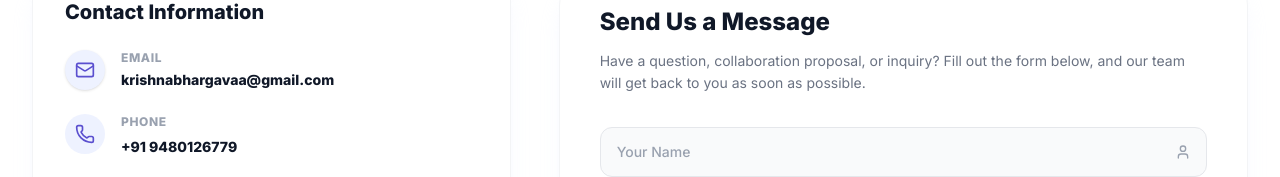
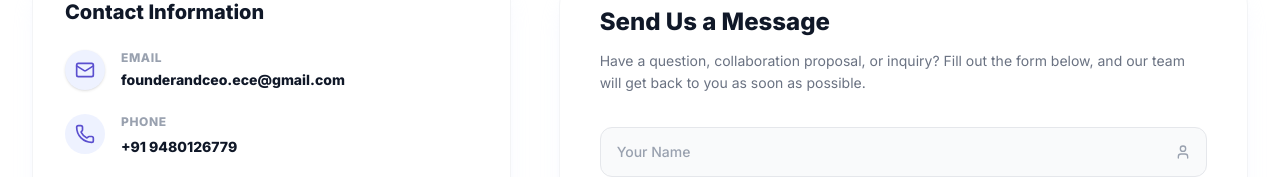
Before and after one commit to Prahants/ece-development, a React (Vite) app: page / in a window 1280 px wide. Shown: the part 6045-6222 px from the top of the page. Built offline with nearby package versions, Linux system fonts and the light colour scheme.

Commit message:
Update contact email

```diff
--- a/src/components/ContactSection.tsx
+++ b/src/components/ContactSection.tsx
@@ -95,7 +95,7 @@ export const ContactSection = () => {
 
             <div className="space-y-6">
               <a
-                href="https://mail.google.com/mail/?view=cm&fs=1&to=krishnabhargavaa@gmail.com&su=Inquiry%20from%20Evolutionary%20Computation%20Enterprises%20Website&body=Hello%20Evolutionary%20Computation%20Enterprises%20Team,%0A%0AI%20would%20like%20to%20learn%20more%20about%20your%20services%20and%20opportunities%20for%20collaboration.%0A%0AName:%0AOrganization:%0AMessage:%0A%0ABest%20regards,"
+                href="https://mail.google.com/mail/?view=cm&fs=1&to=founderandceo.ece@gmail.com&su=Inquiry%20from%20Evolutionary%20Computation%20Enterprises%20Website&body=Hello%20Evolutionary%20Computation%20Enterprises%20Team,%0A%0AI%20would%20like%20to%20learn%20more%20about%20your%20services%20and%20opportunities%20for%20collaboration.%0A%0AName:%0AOrganization:%0AMessage:%0A%0ABest%20regards,"
                 target="_blank"
                 rel="noopener noreferrer"
                 className="flex items-start gap-4 group cursor-pointer"
@@ -106,7 +106,7 @@ export const ContactSection = () => {
                 <div>
                   <p className="text-xs font-bold text-gray-400 uppercase tracking-wider mb-1">Email</p>
                   <p className="text-sm font-semibold text-gray-900 group-hover:text-[#5a4fcf] transition-colors underline-offset-4 group-hover:underline break-all">
-                    krishnabhargavaa@gmail.com
+                    founderandceo.ece@gmail.com
                   </p>
                 </div>
               </a>
```
